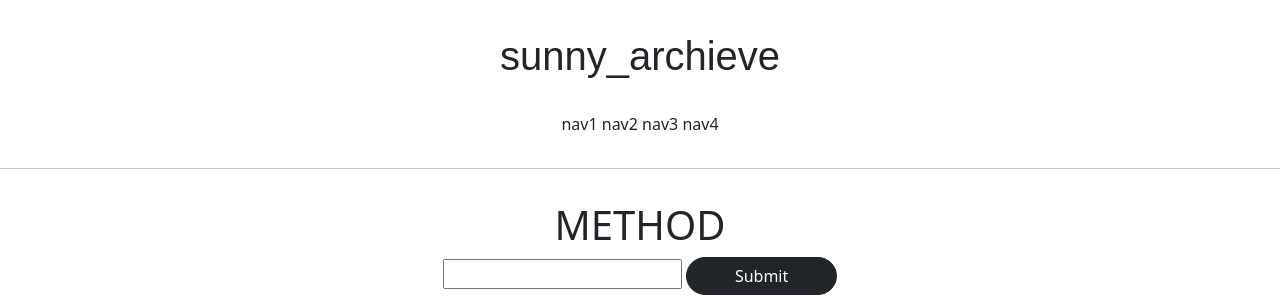
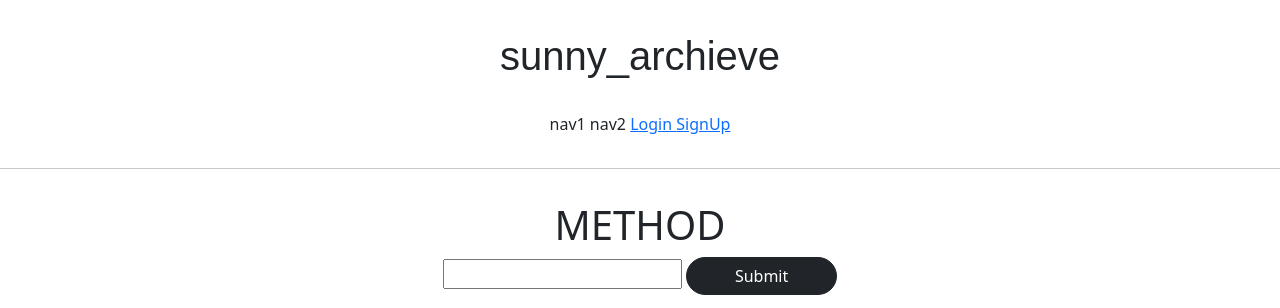
Before and after one commit to YuseonChoi/gis2, a Django app: page /accounts/hello_world/ in a window 1280 px wide. Shown: the top 308 px of the page. Run offline with Django 3.2, Linux system fonts and the light colour scheme; parts of the project's set-up code (start-up, migrations or seed data) failed here and were passed over; some web fonts are replaced.

Commit message:
7/14 class2 commit 2

```diff
--- a/accountapp/urls.py
+++ b/accountapp/urls.py
@@ -8,7 +8,7 @@ app_name = 'accountapp'
 urlpatterns = [
     path('hello_world/', hello_world, name='hello_world'),
 
-    path('login/', LoginView.as_view(template_name="accoutapp/login.html")
+    path('login/', LoginView.as_view(template_name='accountapp/login.html')
          , name='login'),
 
     path('logout/', LogoutView.as_view(), name='logout'),
--- a/gis2/settings.py
+++ b/gis2/settings.py
@@ -125,7 +125,7 @@ AUTH_PASSWORD_VALIDATORS = [
 # Internationalization
 # https://docs.djangoproject.com/en/3.2/topics/i18n/
 
-LANGUAGE_CODE = 'en-us'
+LANGUAGE_CODE = 'ko-kr'
 
 TIME_ZONE = 'UTC'
 
@@ -151,4 +151,4 @@ STATICFILES_DIRS = [
 DEFAULT_AUTO_FIELD = 'django.db.models.BigAutoField'
 
 LOGIN_REDIRECT_URL = reverse_lazy('accountapp:hello_world')
-LOGOUT_REDIRECT_URL = reverse_lazy('accoutapp:login')
+LOGOUT_REDIRECT_URL = reverse_lazy('accountapp:login')
--- a/templates/header.html
+++ b/templates/header.html
@@ -5,8 +5,25 @@
     <div class="sunny_header_button">
         <span>nav1</span>
         <span>nav2</span>
-        <span>nav3</span>
-        <span>nav4</span>
+
+        {%  if not user.is_authenticated %}
+        <span>
+            <a href="{% url 'accountapp:login' %}">
+                 Login
+            </a>
+        </span>
+        <span>
+            <a href="{% url 'accountapp:create' %}">
+                SignUp
+            </a>
+        </span>
+        {% else %}
+        <span>
+            <a href="{% url 'accountapp:logout' %}">
+                Logout
+            </a>
+        </span>
+        {% endif %}
     </div>
 
 </div>
```
